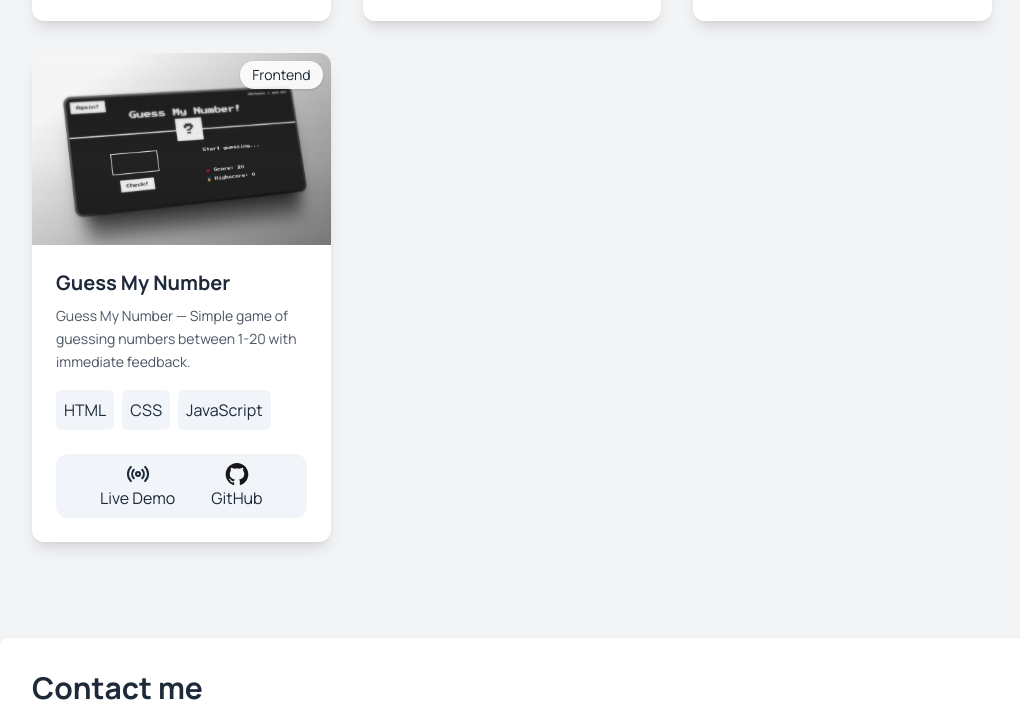
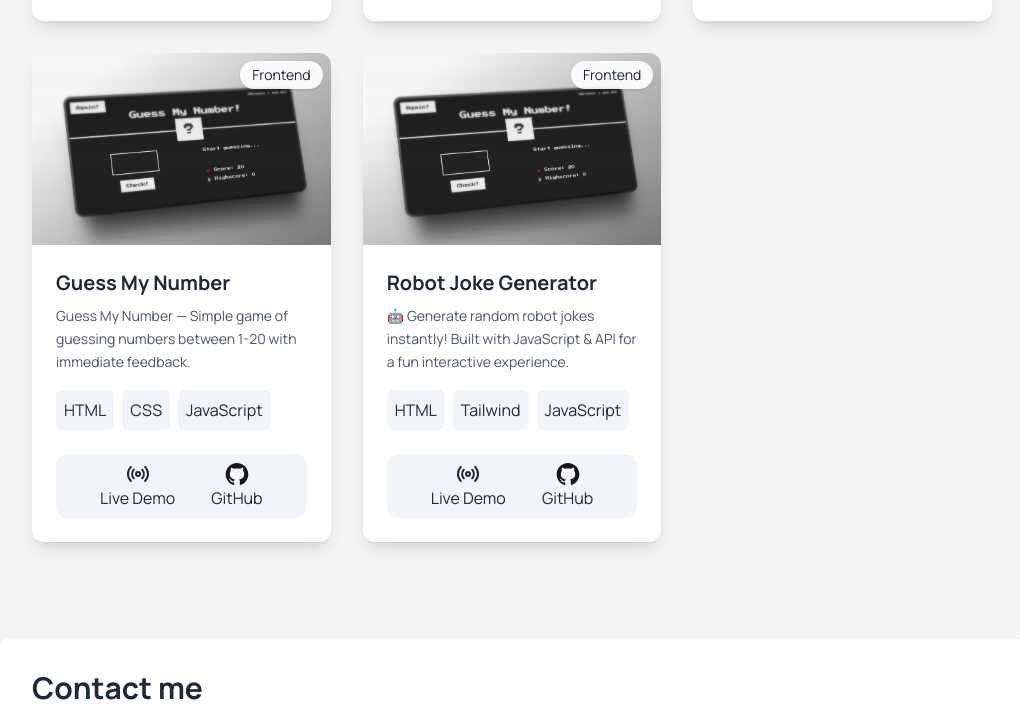
Before and after one commit to rofioy/rofioy.github.io, a website: page index.html in a window 1280 px wide. Shown: the part 2600-3327 px from the top of the page, without its empty margins (128-1148 px from the left). Drawn offline with Linux system fonts and the light colour scheme.

Commit message:
Add Robot Joke Generator

```diff
--- a/index.html
+++ b/index.html
@@ -108,7 +108,7 @@
       <div class="about-description mb-12">
         <h2 class="text-3xl font-bold mb-6">About Me</h2>
         <p class="text-lg leading-relaxed tracking-wide">
-          Hi! I'm Rofi Syarif Hidayat, a 6th-semester Information Systems
+          Hi! I'm Rofi Syarif Hidayat, a 7th-semester Information Systems
           student at Universitas Amikom Purwokerto.
         </p>
         <p class="text-lg leading-relaxed tracking-wide">
@@ -825,6 +825,104 @@
             </div>
           </div>
         </div>
+        <!-- Project Card 5 Robot Joke Generator -->
+        <div
+          class="group bg-white rounded-xl shadow-lg overflow-hidden transition-all duration-300 hover:shadow-2xl"
+        >
+          <!-- Image -->
+          <div
+            class="relative hover:scale-105 transition-transform duration-300"
+          >
+            <img
+              src="./img/project/guessMyNumber.jpeg"
+              class="w-full h-48 object-cover"
+              alt="Todo List Interface"
+              loading="lazy"
+              width="400"
+              height="300"
+            />
+            <div class="absolute top-2 right-2 flex gap-2">
+              <span class="px-3 py-1 bg-white/90 text-sm rounded-full shadow"
+                >Frontend</span
+              >
+            </div>
+          </div>
+
+          <div class="p-6">
+            <h3 class="text-xl font-bold mb-2 text-gray-800">
+              Robot Joke Generator
+            </h3>
+            <p class="text-gray-600 mb-4 text-sm leading-relaxed">
+              🤖 Generate random robot jokes instantly! Built with JavaScript &
+              API for a fun interactive experience.
+            </p>
+
+            <div class="flex flex-wrap gap-2 mb-4">
+              <span class="tech-badge p-2 rounded-md bg-slate-100">HTML</span>
+              <span class="tech-badge p-2 rounded-md bg-slate-100"
+                >Tailwind</span
+              >
+              <span class="tech-badge p-2 rounded-md bg-slate-100"
+                >JavaScript</span
+              >
+            </div>
+
+            <!-- Btn Container -->
+            <div class="flex bg-slate-100 rounded-xl justify-evenly p-2 mt-6">
+              <!-- Live Demo -->
+              <a
+                href="https://robot-joke-generator.netlify.app/"
+                target="_blank"
+                class="hover:scale-105 transition-transform duration-300"
+              >
+                <svg
+                  xmlns="http://www.w3.org/2000/svg"
+                  viewBox="0 0 24 24"
+                  fill="none"
+                  stroke="currentColor"
+                  stroke-width="2"
+                  stroke-linecap="round"
+                  stroke-linejoin="round"
+                  class="w-8 h-8 lg:w-6 lg:h-6 lg:text-sm mx-auto lucide lucide-radio-icon lucide-radio"
+                >
+                  <path d="M4.9 19.1C1 15.2 1 8.8 4.9 4.9" />
+                  <path d="M7.8 16.2c-2.3-2.3-2.3-6.1 0-8.5" />
+                  <circle cx="12" cy="12" r="2" />
+                  <path d="M16.2 7.8c2.3 2.3 2.3 6.1 0 8.5" />
+                  <path d="M19.1 4.9C23 8.8 23 15.1 19.1 19" />
+                </svg>
+                <span>Live Demo</span>
+              </a>
+              <!-- Github -->
+              <a
+                href="https://github.com/rofioy/robot-joke-generator"
+                target="_blank"
+                class="hover:scale-105 transition-transform duration-150"
+              >
+                <svg
+                  viewBox="0 0 128 128"
+                  class="w-8 h-8 lg:w-6 lg:h-6 lg:text-sm mx-auto"
+                >
+                  <g fill="#181616">
+                    <path
+                      fill-rule="evenodd"
+                      clip-rule="evenodd"
+                      d="M64 5.103c-33.347 0-60.388 27.035-60.388 60.388 0 26.682 17.303 49.317 41.297 57.303 3.017.56 4.125-1.31 4.125-2.905 0-1.44-.056-6.197-.082-11.243-16.8 3.653-20.345-7.125-20.345-7.125-2.747-6.98-6.705-8.836-6.705-8.836-5.48-3.748.413-3.67.413-3.67 6.063.425 9.257 6.223 9.257 6.223 5.386 9.23 14.127 6.562 17.573 5.02.542-3.903 2.107-6.568 3.834-8.076-13.413-1.525-27.514-6.704-27.514-29.843 0-6.593 2.36-11.98 6.223-16.21-.628-1.52-2.695-7.662.584-15.98 0 0 5.07-1.623 16.61 6.19C53.7 35 58.867 34.327 64 34.304c5.13.023 10.3.694 15.127 2.033 11.526-7.813 16.59-6.19 16.59-6.19 3.287 8.317 1.22 14.46.593 15.98 3.872 4.23 6.215 9.617 6.215 16.21 0 23.194-14.127 28.3-27.574 29.796 2.167 1.874 4.097 5.55 4.097 11.183 0 8.08-.07 14.583-.07 16.572 0 1.607 1.088 3.49 4.148 2.897 23.98-7.994 41.263-30.622 41.263-57.294C124.388 32.14 97.35 5.104 64 5.104z"
+                    ></path>
+                    <path
+                      d="M26.484 91.806c-.133.3-.605.39-1.035.185-.44-.196-.685-.605-.543-.906.13-.31.603-.395 1.04-.188.44.197.69.61.537.91zm2.446 2.729c-.287.267-.85.143-1.232-.28-.396-.42-.47-.983-.177-1.254.298-.266.844-.14 1.24.28.394.426.472.984.17 1.255zM31.312 98.012c-.37.258-.976.017-1.35-.52-.37-.538-.37-1.183.01-1.44.373-.258.97-.025 1.35.507.368.545.368 1.19-.01 1.452zm3.261 3.361c-.33.365-1.036.267-1.552-.23-.527-.487-.674-1.18-.343-1.544.336-.366 1.045-.264 1.564.23.527.486.686 1.18.333 1.543zm4.5 1.951c-.147.473-.825.688-1.51.486-.683-.207-1.13-.76-.99-1.238.14-.477.823-.7 1.512-.485.683.206 1.13.756.988 1.237zm4.943.361c.017.498-.563.91-1.28.92-.723.017-1.308-.387-1.315-.877 0-.503.568-.91 1.29-.924.717-.013 1.306.387 1.306.88zm4.598-.782c.086.485-.413.984-1.126 1.117-.7.13-1.35-.172-1.44-.653-.086-.498.422-.997 1.122-1.126.714-.123 1.354.17 1.444.663zm0 0"
+                    ></path>
+                  </g>
+                </svg>
+                <span>GitHub</span>
+              </a>
+            </div>
+          </div>
+        </div>
+        <!-- Project Card 6 -->
+        <!-- HSL Color Generator -->
+        <!-- Project Card 7 -->
+        <!-- Piano Application  -->
       </div>
     </section>
 
```
Also changed, not shown: img/project/img-robot-joke-generator.jpeg (added).
